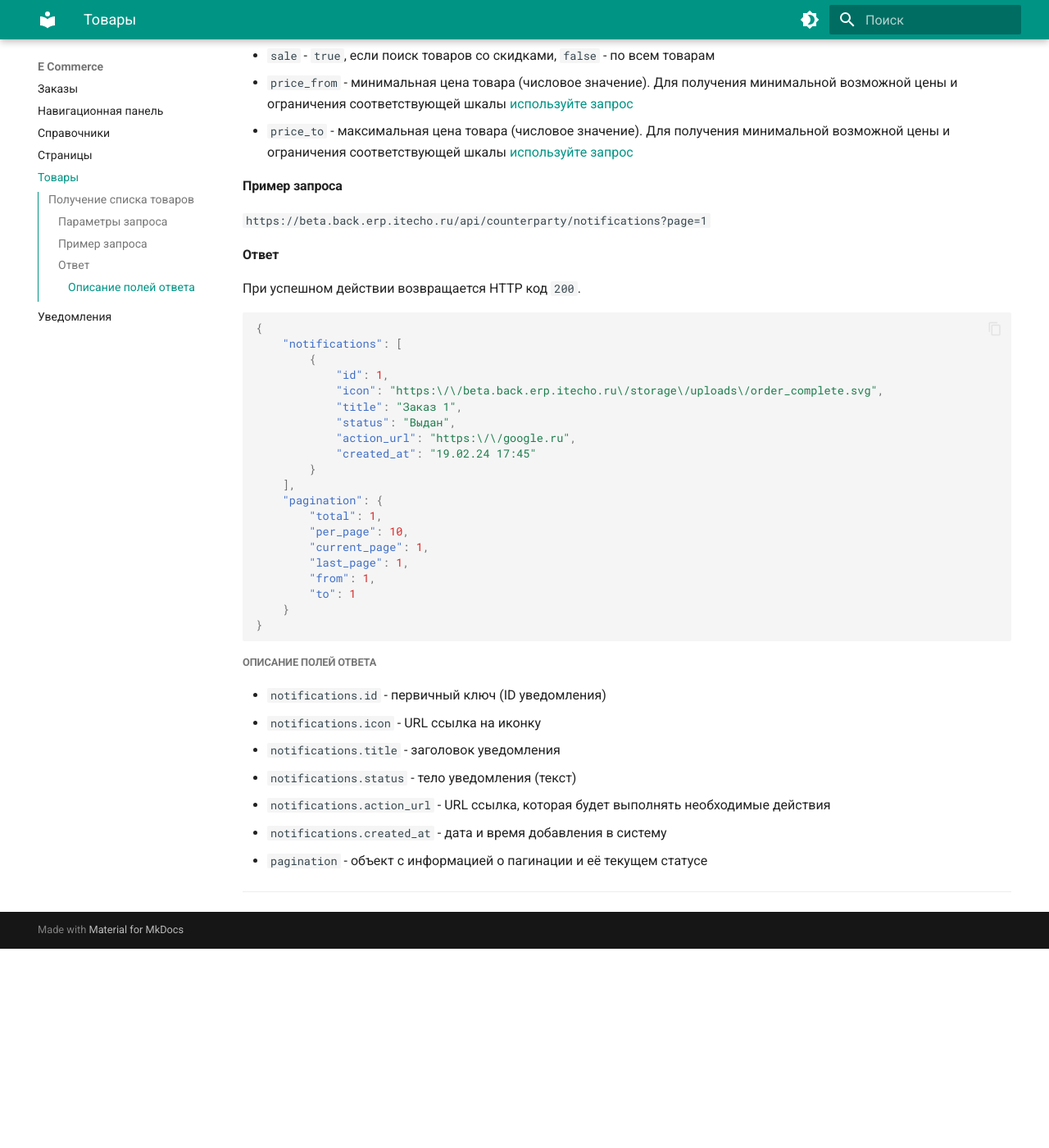
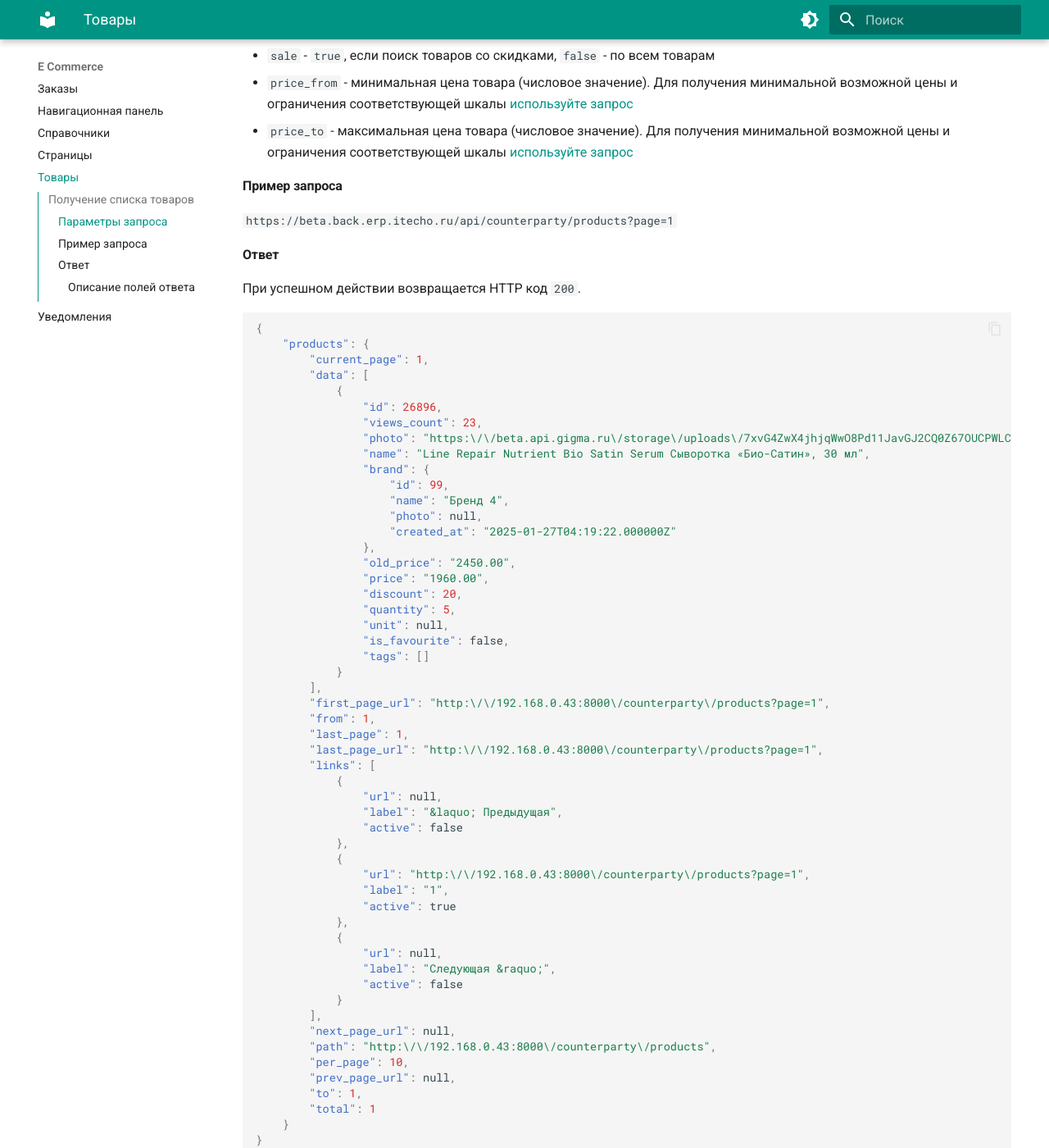
Before and after one commit to Krushanov/docs.erp.itecho.ru, an MkDocs documentation site: the page built from docs/E-Commerce/Товары.md, in a window 1280 px wide and 1400 px high, scrolled down 699 px. Shown: the whole window at 82% size. Built offline with MkDocs 1.6.1 and Material for MkDocs 9.7.7, drawn with Linux system fonts in a browser that asks for light colours; before the commit the page ends 1856 px from its top, so only the background shows below that; some of the changed text lies outside the part shown.

Commit message:
Edit "Товары.md" page.

````diff
--- a/docs/E-Commerce/Товары.md
+++ b/docs/E-Commerce/Товары.md
@@ -23,42 +23,80 @@
 
 #### Пример запроса
 
-`https://beta.back.erp.itecho.ru/api/counterparty/notifications?page=1`
+`https://beta.back.erp.itecho.ru/api/counterparty/products?page=1`
 
 #### Ответ
 
 При успешном действии возвращается HTTP код `200`.
 ```json
 {
-	"notifications": [
-		{
-			"id": 1,
-			"icon": "https:\/\/beta.back.erp.itecho.ru\/storage\/uploads\/order_complete.svg",
-			"title": "Заказ 1",
-			"status": "Выдан",
-			"action_url": "https:\/\/google.ru",
-			"created_at": "19.02.24 17:45"
-		}
-	],
-	"pagination": {
-		"total": 1,
+	"products": {
+		"current_page": 1,
+		"data": [
+			{
+				"id": 26896,
+				"views_count": 23,
+				"photo": "https:\/\/beta.api.gigma.ru\/storage\/uploads\/7xvG4ZwX4jhjqWwO8Pd11JavGJ2CQ0Z67OUCPWLC.png",
+				"name": "Line Repair Nutrient Bio Satin Serum Сыворотка «Био-Сатин», 30 мл",
+				"brand": {
+					"id": 99,
+					"name": "Бренд 4",
+					"photo": null,
+					"created_at": "2025-01-27T04:19:22.000000Z"
+				},
+				"old_price": "2450.00",
+				"price": "1960.00",
+				"discount": 20,
+				"quantity": 5,
+				"unit": null,
+				"is_favourite": false,
+				"tags": []
+			}
+		],
+		"first_page_url": "http:\/\/192.168.0.43:8000\/counterparty\/products?page=1",
+		"from": 1,
+		"last_page": 1,
+		"last_page_url": "http:\/\/192.168.0.43:8000\/counterparty\/products?page=1",
+		"links": [
+			{
+				"url": null,
+				"label": "&laquo; Предыдущая",
+				"active": false
+			},
+			{
+				"url": "http:\/\/192.168.0.43:8000\/counterparty\/products?page=1",
+				"label": "1",
+				"active": true
+			},
+			{
+				"url": null,
+				"label": "Следующая &raquo;",
+				"active": false
+			}
+		],
+		"next_page_url": null,
+		"path": "http:\/\/192.168.0.43:8000\/counterparty\/products",
 		"per_page": 10,
-		"current_page": 1,
-		"last_page": 1,
-		"from": 1,
-		"to": 1
+		"prev_page_url": null,
+		"to": 1,
+		"total": 1
 	}
 }
 ```
 
 ##### Описание полей ответа
 
-- `notifications.id` - первичный ключ (ID уведомления)
-- `notifications.icon` - URL ссылка на иконку
-- `notifications.title` - заголовок уведомления
-- `notifications.status` - тело уведомления (текст)
-- `notifications.action_url` - URL ссылка, которая будет выполнять необходимые действия
-- `notifications.created_at` - дата и время добавления в систему
+- `products.data.id` - первичный ключ (ID товара)
+- `products.data.views_count` - кол-во просмотров
+- `products.data.photo` - фотография товара
+- `products.data.name` - название товара
+- `products.data.brand` - объект с информацией о торговой марке
+- `products.data.old_price` - старая цена
+- `products.data.price` - текущая цена
+- `products.data.discount` - скидка (в %)
+- `products.data.quantity` - доступно (кол-во)
+- `products.data.is_favourite` - признак "в избранном"
+- `products.data.tags` - массив тегов, применяемых к товары
 - `pagination` - объект с информацией о пагинации и её текущем статусе
 
 ---
````
